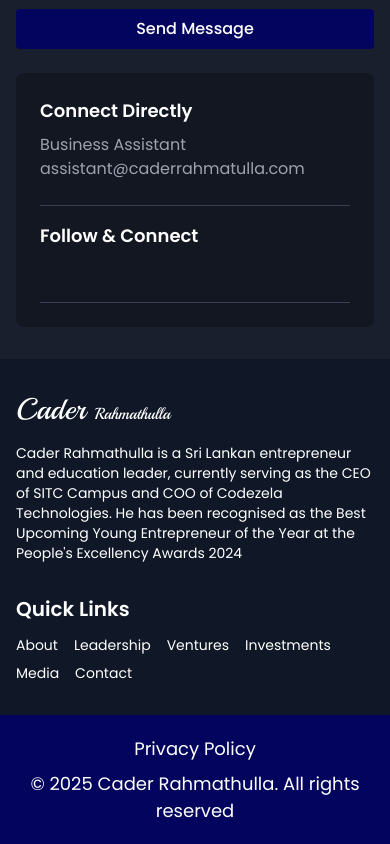
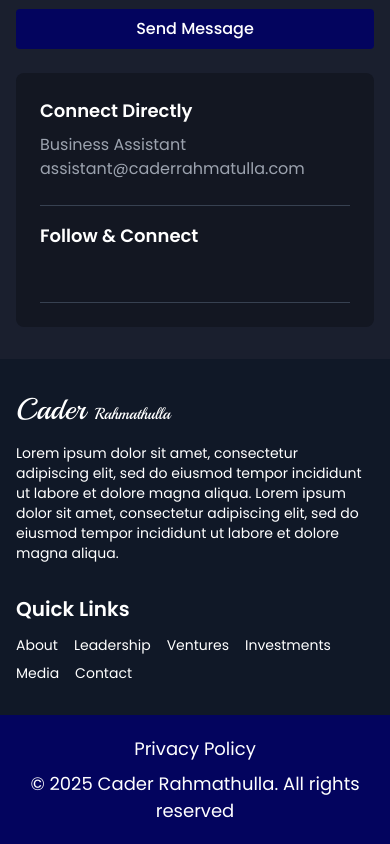
Before and after one commit to codezelat/caders-personal-site, a Next.js app: page / in a window 390 px wide. Shown: the part 6238-7082 px from the top of the page. Built offline with nearby package versions, Linux system fonts and the light colour scheme; some icons are missing.

Commit message:
fix:Gallery section slide automatically smoothly from right to left without stopping and Fotter mobile responsive

```diff
--- a/app/Components/Footer-Content.tsx
+++ b/app/Components/Footer-Content.tsx
@@ -23,11 +23,8 @@
         </h1>
 
         {/* Description */}
-        <p className="font-poppins text-white text-xs xs:text-sm sm:text-base md:text-lg leading-relaxed mb-8 md:mb-12 mx-0 md:mx-auto max-w-4xl">
-          Cader Rahmathulla is a Sri Lankan entrepreneur and education leader,
-          currently serving as the CEO of SITC Campus and COO of Codezela
-          Technologies. He has been recognised as the Best Upcoming Young
-          Entrepreneur of the Year at the People&apos;s Excellency Awards 2024
+        <p className="font-poppins text-white text-xs xs:text-sm sm:text-base md:text-lg lg:text-xl leading-relaxed mb-8 md:mb-12 mx-0 md:mx-auto max-w-4xl">
+          Lorem ipsum dolor sit amet, consectetur adipiscing elit, sed do eiusmod tempor incididunt ut labore et dolore magna aliqua. Lorem ipsum dolor sit amet, consectetur adipiscing elit, sed do eiusmod tempor incididunt ut labore et dolore magna aliqua.
         </p>
 
         {/* Quick Links Title */}
@@ -36,14 +33,9 @@
         </h2>
 
         {/* Links */}
-        <div className="flex flex-wrap justify-start md:justify-center gap-x-4 gap-y-2 text-white text-xs xs:text-sm sm:text-base md:text-md font-poppins">
+        <div className="flex flex-wrap justify-start md:justify-center gap-x-4 gap-y-2 text-white text-xs xs:text-sm sm:text-base md:text-lg lg:text-xl font-poppins">
           {links.map((link) => (
-            <Link
-              key={link.name}
-              href={link.href}
-              scroll={true}
-              className="hover:underline"
-            >
+            <Link key={link.name} href={link.href} scroll={true} className="hover:underline">
               {link.name}
             </Link>
           ))}
```
